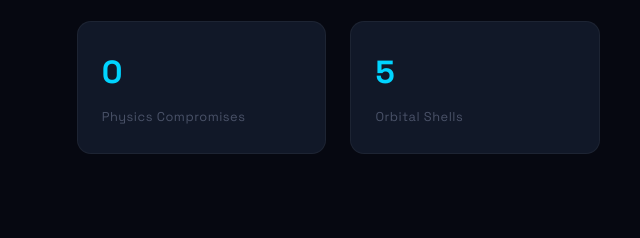
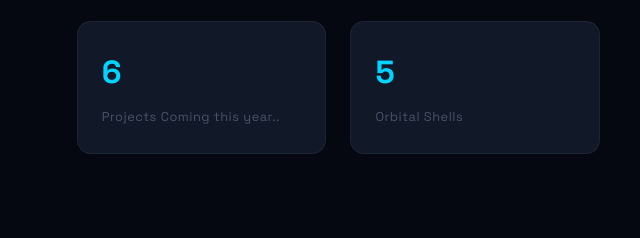
Before and after one commit to theSKPtime/theCodexOfPhysics, a plain HTML site: page index.html in a window 1280 px wide. Shown: the part 2581-2819 px from the top of the page, 0-640 px from the left. Drawn offline with nearby package versions, Linux system fonts and the light colour scheme.

Commit message:
Update index.html

```diff
--- a/index.html
+++ b/index.html
@@ -223,8 +223,8 @@
               <span class="stat-label">Parameters to Explore</span>
             </div>
             <div class="stat-item">
-              <span class="stat-number">0</span>
-              <span class="stat-label">Physics Compromises</span>
+              <span class="stat-number">6</span>
+              <span class="stat-label">Projects Coming this year..</span>
             </div>
             <div class="stat-item">
               <span class="stat-number">5</span>
```
